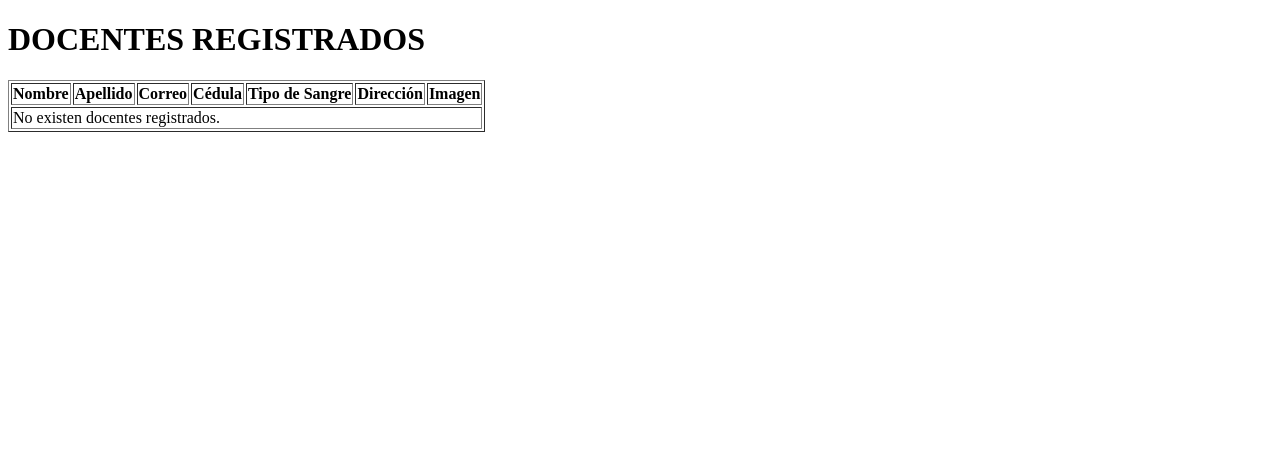
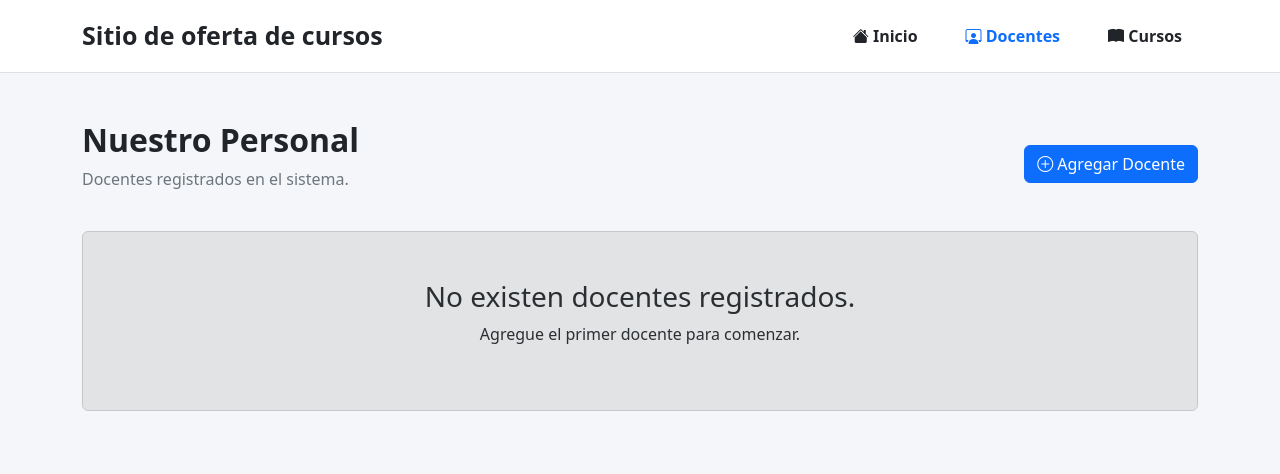
Before and after one commit to alojanm/TPE4_Docentes_Cursos-Grupo9, a Django app: page /verDocentes/ in a window 1280 px wide. Shown: the top 474 px of the page. Run offline with Django 5.2, Linux system fonts and the light colour scheme; data that the repository does not hold is empty.

Commit message:
Se implementa CRUD de docentes y se elimina entorno virtual del repositorio

```diff
--- a/cursos/templates/cursos/lista_cursos.html
+++ b/cursos/templates/cursos/lista_cursos.html
@@ -136,7 +136,7 @@
 
                 <a
                     class="nav-link"
-                    href="/docentes/"
+                    href="/verDocentes/"
                 >
                     <i class="bi bi-person-workspace me-1"></i>
                     Docentes
--- a/docentes/templates/docentes/listaDocentes.html
+++ b/docentes/templates/docentes/listaDocentes.html
@@ -1,88 +1,363 @@
 <!DOCTYPE html>
 <html lang="es">
-
 <head>
 
-    <meta charset="UTF-8">
+<meta charset="UTF-8">
 
-    <title>Lista de Docentes</title>
+<meta
+    name="viewport"
+    content="width=device-width, initial-scale=1"
+>
+
+<title>Docentes</title>
+
+<link
+href="https://cdn.jsdelivr.net/npm/bootstrap@5.3.3/dist/css/bootstrap.min.css"
+rel="stylesheet">
+
+<link
+rel="stylesheet"
+href="https://cdn.jsdelivr.net/npm/bootstrap-icons@1.11.3/font/bootstrap-icons.min.css">
+
+<style>
+
+body{
+    background:#f4f6f9;
+}
+
+.encabezado-principal{
+    background:white;
+    border-bottom:1px solid #dee2e6;
+}
+
+.nombre-sitio{
+    font-weight:bold;
+    font-size:25px;
+}
+
+.nav-link{
+    color:#212529;
+    font-weight:600;
+}
+
+.nav-link:hover{
+    color:#0d6efd;
+}
+
+.nav-link.active{
+    color:#0d6efd;
+}
+
+.titulo{
+    font-weight:bold;
+}
+
+.tarjeta-docente{
+
+    background:white;
+
+    border:1px solid #d7dce1;
+
+    border-radius:15px;
+
+    transition:.2s;
+
+    height:100%;
+}
+
+.tarjeta-docente:hover{
+
+    transform:translateY(-4px);
+
+    box-shadow:0px 8px 18px rgba(0,0,0,.10);
+
+}
+
+.foto-docente{
+
+    width:170px;
+
+    height:190px;
+
+    object-fit:cover;
+
+    border-radius:15px 0px 0px 15px;
+
+}
+
+.sin-foto{
+
+    width:170px;
+
+    height:190px;
+
+    display:flex;
+
+    align-items:center;
+
+    justify-content:center;
+
+    background:#ececec;
+
+    border-radius:15px 0px 0px 15px;
+
+    font-size:55px;
+
+    color:#9a9a9a;
+
+}
+
+.info{
+
+    padding:20px;
+
+}
+
+.nombre{
+
+    font-size:22px;
+
+    font-weight:bold;
+
+}
+
+.acciones{
+
+    position:absolute;
+
+    top:15px;
+
+    right:15px;
+
+}
+
+.acciones a{
+
+    font-size:22px;
+
+    margin-left:8px;
+
+}
+
+</style>
 
 </head>
 
 <body>
 
-    <h1>DOCENTES REGISTRADOS</h1>
+<header class="encabezado-principal">
 
-    <table border="1">
+<div class="container py-3">
 
-        <thead>
+<div class="d-flex justify-content-between align-items-center">
 
-            <tr>
+<div class="nombre-sitio">
 
-                <th>Nombre</th>
-                <th>Apellido</th>
-                <th>Correo</th>
-                <th>Cédula</th>
-                <th>Tipo de Sangre</th>
-                <th>Dirección</th>
-                <th>Imagen</th>
+Sitio de oferta de cursos
 
-            </tr>
+</div>
 
-        </thead>
+<nav class="nav gap-3">
 
-        <tbody>
+<a class="nav-link" href="/">
 
-            {% for docente in docentes %}
 
-            <tr>
+<i class="bi bi-house-fill"></i>
 
-                <td>{{docente.nombre}}</td>
+Inicio
 
-                <td>{{docente.apellido}}</td>
+</a>
 
-                <td>{{docente.correo}}</td>
+<a class="nav-link active" href="/verDocentes/">
 
-                <td>{{docente.cedula}}</td>
+<i class="bi bi-person-workspace"></i>
 
-                <td>{{docente.tipo_sangre}}</td>
+Docentes
 
-                <td>{{docente.direccion}}</td>
+</a>
 
-                <td>
+<a class="nav-link" href="/cursos/">
 
-                    {% if docente.imagen %}
+<i class="bi bi-book-fill"></i>
 
-                        <img src="{{docente.imagen.url}}" width="100">
+Cursos
 
-                    {% else %}
+</a>
 
-                        Sin imagen
+</nav>
 
-                    {% endif %}
+</div>
 
-                </td>
+</div>
 
-            </tr>
+</header>
 
-            {% empty %}
+<div class="container py-5">
 
-            <tr>
+<div class="d-flex justify-content-between align-items-center mb-4">
 
-                <td colspan="7">
+<div>
 
-                    No existen docentes registrados.
+<h2 class="titulo">
 
-                </td>
+Nuestro Personal
 
-            </tr>
+</h2>
 
-            {% endfor %}
+<p class="text-secondary">
 
-        </tbody>
+Docentes registrados en el sistema.
 
-    </table>
+</p>
+
+</div>
+
+<a href="/nuevoDocente/" class="btn btn-primary">
+
+<i class="bi bi-plus-circle"></i>
+
+Agregar Docente
+
+</a>
+
+</div>
+
+
+{% if docentes %}
+
+<div class="row g-4">
+
+{% for docente in docentes %}
+
+<div class="col-lg-6">
+
+<div class="tarjeta-docente position-relative">
+
+<div class="row g-0">
+
+<div class="col-4">
+
+{% if docente.imagen %}
+
+<img
+src="{{ docente.imagen.url }}"
+class="foto-docente">
+
+{% else %}
+
+<div class="sin-foto">
+
+<i class="bi bi-person-fill"></i>
+
+</div>
+
+{% endif %}
+
+</div>
+
+<div class="col-8">
+
+<div class="info">
+
+<div class="acciones">
+
+<a
+href="/editarDocente/{{docente.id}}/"
+class="text-primary">
+
+<i class="bi bi-pencil-square"></i>
+
+</a>
+
+<a
+href="/eliminarDocente/{{docente.id}}/"
+class="text-danger">
+
+<i class="bi bi-trash-fill"></i>
+
+</a>
+
+</div>
+
+<div class="nombre">
+
+{{docente.nombre}} {{docente.apellido}}
+
+</div>
+
+<hr>
+
+<p>
+
+<b>Correo:</b>
+
+{{docente.correo}}
+
+</p>
+
+<p>
+
+<b>Cédula:</b>
+
+{{docente.cedula}}
+
+</p>
+
+<p>
+
+<b>Tipo de sangre:</b>
+
+{{docente.tipo_sangre}}
+
+</p>
+
+<p>
+
+<b>Dirección:</b>
+
+{{docente.direccion}}
+
+</p>
+
+</div>
+
+</div>
+
+</div>
+
+</div>
+
+</div>
+
+{% endfor %}
+
+</div>
+
+{% else %}
+
+<div class="alert alert-secondary text-center p-5">
+
+<h3>
+
+No existen docentes registrados.
+
+</h3>
+
+<p>
+
+Agregue el primer docente para comenzar.
+
+</p>
+
+</div>
+
+{% endif %}
+
+</div>
+
+<script
+src="https://cdn.jsdelivr.net/npm/bootstrap@5.3.3/dist/js/bootstrap.bundle.min.js">
+</script>
 
 </body>
-
 </html>
--- a/docentes/urls.py
+++ b/docentes/urls.py
@@ -1,10 +1,48 @@
 from django.urls import path
-from .views import ListaDocentes
+
+from .views import *
+
 
 urlpatterns = [
+
     path(
+
         "verDocentes/",
+
         ListaDocentes.as_view(),
-        name="verDocentes"
+
+        name="lista_docentes"
+
     ),
+
+    path(
+
+        "nuevoDocente/",
+
+        NuevoDocente.as_view(),
+
+        name="nuevo_docente"
+
+    ),
+
+    path(
+
+        "editarDocente/<int:pk>/",
+
+        EditarDocente.as_view(),
+
+        name="editar_docente"
+
+    ),
+
+    path(
+
+        "eliminarDocente/<int:pk>/",
+
+        EliminarDocente.as_view(),
+
+        name="eliminar_docente"
+
+    ),
+
 ]
--- a/docentes/views.py
+++ b/docentes/views.py
@@ -1,11 +1,51 @@
-from django.shortcuts import render
+from django.urls import reverse_lazy
+
 from django.views.generic import ListView
+from django.views.generic import CreateView
+from django.views.generic import UpdateView
+from django.views.generic import DeleteView
+
 from .models import Docente
+from .forms import DocenteForm
 
 
 class ListaDocentes(ListView):
 
     model = Docente
+
     template_name = "docentes/listaDocentes.html"
+
     context_object_name = "docentes"
+
+
+class NuevoDocente(CreateView):
+
+    model = Docente
+
+    form_class = DocenteForm
+
+    template_name = "docentes/nuevoDocente.html"
+
+    success_url = reverse_lazy("lista_docentes")
+
+
+class EditarDocente(UpdateView):
+
+    model = Docente
+
+    form_class = DocenteForm
+
+    template_name = "docentes/editarDocente.html"
+
+    success_url = reverse_lazy("lista_docentes")
+
+
+class EliminarDocente(DeleteView):
+
+    model = Docente
+
+    template_name = "docentes/eliminarDocente.html"
+
+    success_url = reverse_lazy("lista_docentes")
+
 # Create your views here.
```
Also changed, not shown: docentes/forms.py (added, +43 -0 lines), docentes/templates/docentes/editarDocente.html (+52 -0 lines), docentes/templates/docentes/eliminarDocente.html (+65 -0 lines), docentes/templates/docentes/nuevoDocente.html (+52 -0 lines), media/cursos/ciberseguridad.jpg (added), 1 other file.
